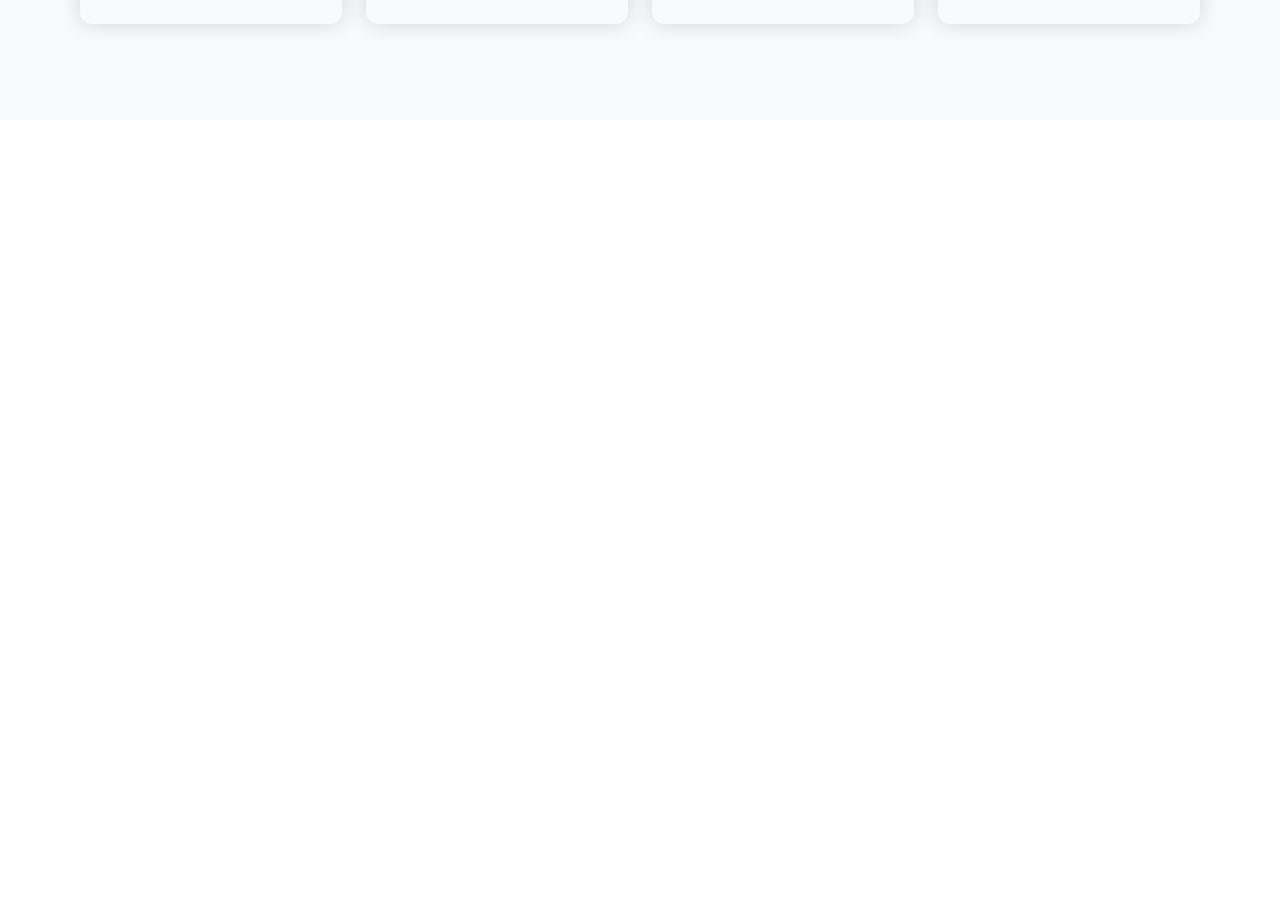
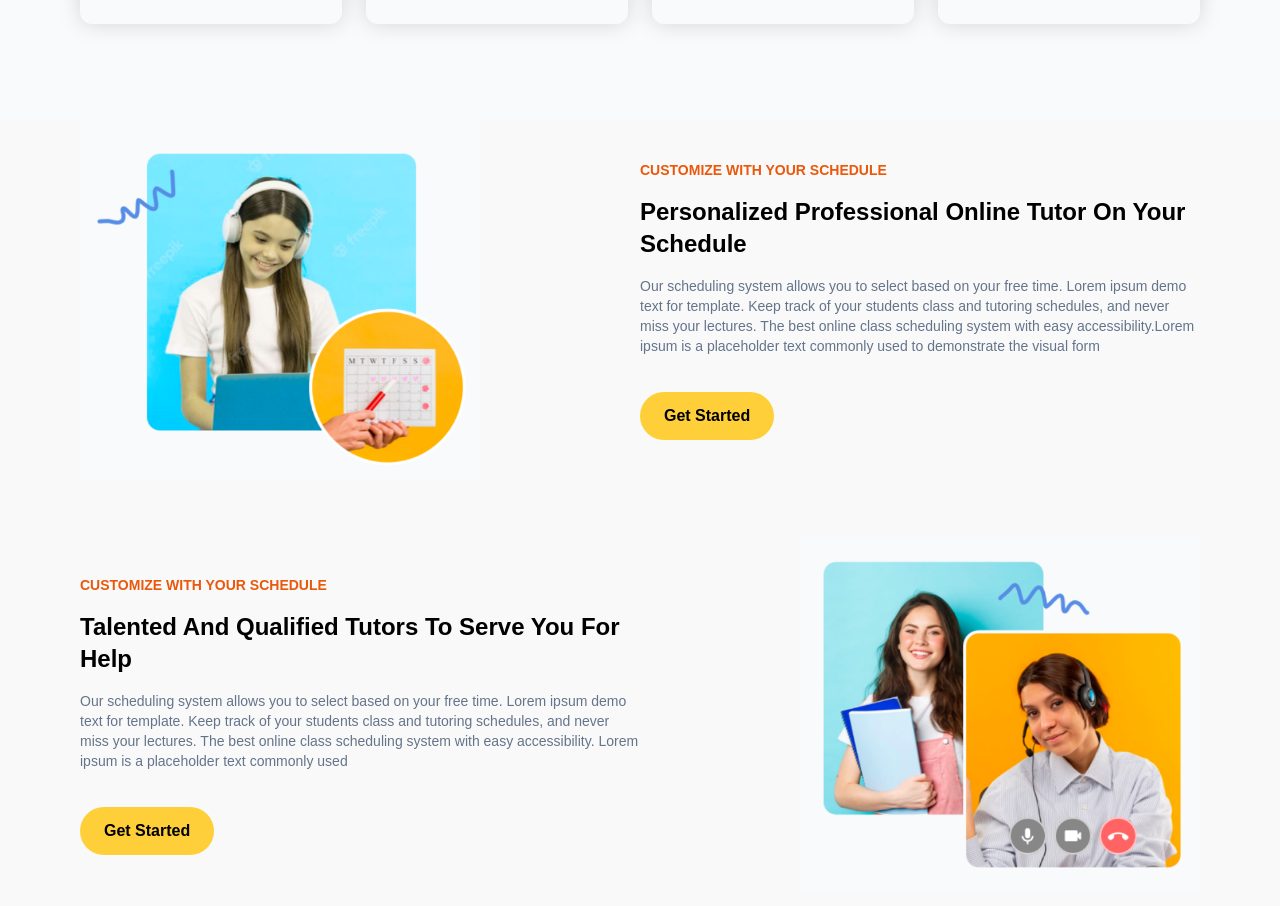
Before and after one commit to NaufalAssyafiqF/elearning-website, a React (Vite) app: page / in a window 1280 px wide. Shown: the part 1188-2094 px from the top of the page. Before the commit the page ends 1308 px from the top, so only its background shows below. Built offline with nearby package versions, Linux system fonts and the light colour scheme.

Commit message:
add banner section

```diff
--- a/src/App.jsx
+++ b/src/App.jsx
@@ -3,6 +3,27 @@ import Navbar from "./components/Navbar/Navbar";
 import NavbarBanner from "./components/Navbar/NavbarBanner";
 import NumberCounter from "./components/NumberCounter/NumberCounter";
 import WhyChooseUs from "./components/WhyChooseUs/WhyChooseUs";
+import Img1 from "./assets/banner1.png";
+import Img2 from "./assets/banner2.png";
+import Banner from "./components/Banner/Banner";
+
+const BannerData = {
+  image: Img1,
+  tag: "CUSTOMIZE WITH YOUR SCHEDULE",
+  title: "Personalized Professional Online Tutor on Your Schedule",
+  subtitle:
+    "Our scheduling system allows you to select based on your free time. Lorem ipsum demo text for template. Keep track of your students class and tutoring schedules, and never miss your lectures. The best online class scheduling system with easy accessibility.Lorem ipsum is a placeholder text commonly used to demonstrate the visual form",
+  link: "#",
+};
+
+const BannerData2 = {
+  image: Img2,
+  tag: "CUSTOMIZE WITH YOUR SCHEDULE",
+  title: "Talented and Qualified Tutors to Serve You for Help",
+  subtitle:
+    "Our scheduling system allows you to select based on your free time. Lorem ipsum demo text for template. Keep track of your students class and tutoring schedules, and never miss your lectures. The best online class scheduling system with easy accessibility. Lorem ipsum is a placeholder text commonly used",
+  link: "#",
+};
 
 const App = () => {
   return (
@@ -12,6 +33,8 @@ const App = () => {
       <Hero />
       <NumberCounter />
       <WhyChooseUs />
+      <Banner {...BannerData} />
+      <Banner {...BannerData2} reverse={true} />
     </div>
   );
 };
--- /dev/null
+++ b/src/components/Banner/Banner.jsx
@@ -0,0 +1,66 @@
+import { motion } from "framer-motion";
+import { slideUp } from "../../utility/animation";
+
+// eslint-disable-next-line react/prop-types
+const Banner = ({ image, title, subtitle, tag, reverse }) => {
+  return (
+    <div className="bg-[#f9f9f9] pb-14">
+      <div className="container">
+        <div className="grid grid-cols-1 md:grid-cols-2 space-y-6 md:space-y-0 ">
+          {/* banner image section */}
+          <div
+            className={`flex justify-start items-center ${
+              reverse && "md:order-last md:justify-end"
+            }`}
+          >
+            <motion.img
+              initial={{ opacity: 0, scale: 0.5 }}
+              whileInView={{ opacity: 1, scale: 1 }}
+              transition={{ type: "spring", stiffness: 100, delay: 0.2 }}
+              src={image}
+              alt=""
+              className="w-[400px] h-full object-cover"
+            />
+          </div>
+          {/* banner text section */}
+          <div className="flex flex-col justify-center text-center md:text-left space-y-4 lg:max-w[500px]">
+            <motion.p
+              variants={slideUp(0.4)}
+              initial="hidden"
+              whileInView={"visible"}
+              className="text-sm text-orange-600 font-semibold capitalize"
+            >
+              {tag}
+            </motion.p>
+            <motion.p
+              variants={slideUp(0.6)}
+              initial="hidden"
+              whileInView={"visible"}
+              className="text-xl lg:text-2xl font-semibold capitalize"
+            >
+              {title}
+            </motion.p>
+            <motion.p
+              variants={slideUp(0.8)}
+              initial="hidden"
+              whileInView={"visible"}
+              className="text-sm text-slate-500"
+            >
+              {subtitle}
+            </motion.p>
+            <motion.div
+              variants={slideUp(1)}
+              initial="hidden"
+              whileInView={"visible"}
+              className="flex justify-center md:justify-start"
+            >
+              <button className="primary-btn !mt-5">Get Started</button>
+            </motion.div>
+          </div>
+        </div>
+      </div>
+    </div>
+  );
+};
+
+export default Banner;
--- a/src/utility/animation.js
+++ b/src/utility/animation.js
@@ -31,3 +31,20 @@ export const slideLeft = (delay) => {
     },
   };
 };
+
+export const slideUp = (delay) => {
+  return {
+    hidden: {
+      opacity: 0,
+      y: 100,
+    },
+    visible: {
+      opacity: 1,
+      y: 0,
+      transition: {
+        duration: 1,
+        delay: delay,
+      },
+    },
+  };
+};
```
